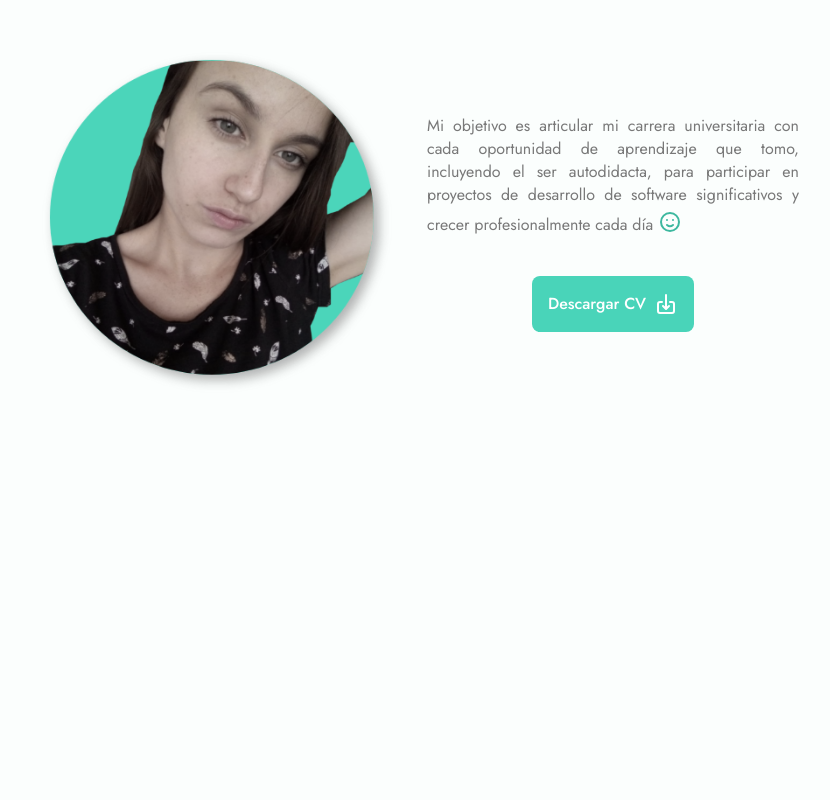
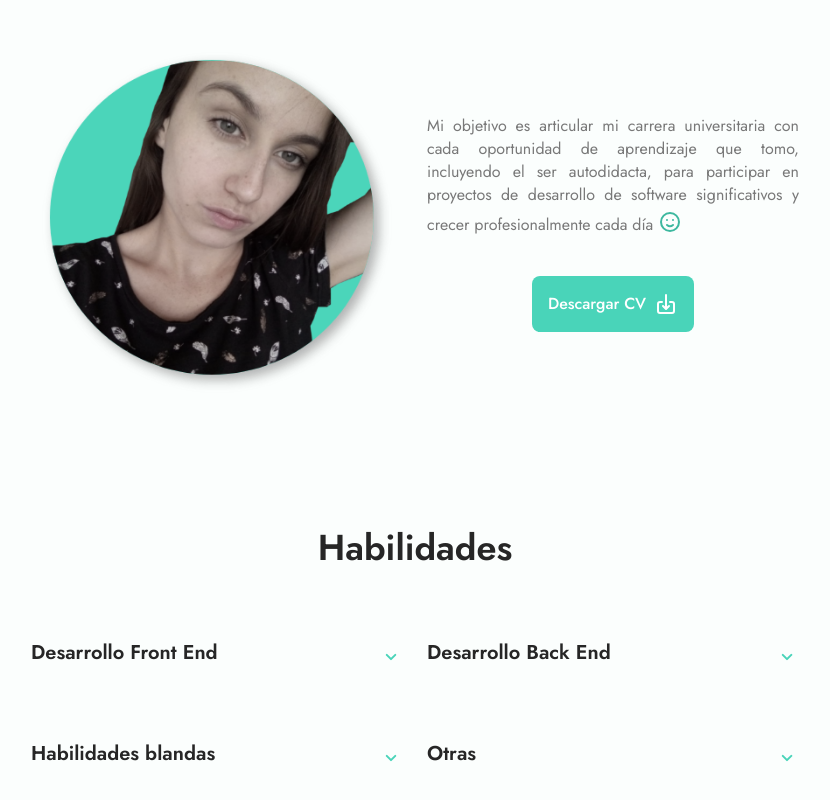
Before and after one commit to JulietaEsains/portfolio, a React (Vite) app: page / in a window 1280 px wide. Shown: the part 763-1563 px from the top of the page, without its empty margins (225-1055 px from the left). Before the commit the page ends 1188 px from the top, so only its background shows below. Built offline with nearby package versions, Linux system fonts and the light colour scheme; grey boxes are pictures that could not be loaded.

Commit message:
sección 'skills'

```diff
--- a/src/App.jsx
+++ b/src/App.jsx
@@ -1,6 +1,7 @@
 import Header from "./sections/Header";
 import Home from "./sections/Home";
 import About from "./sections/About";
+import Skills from "./sections/Skills";
 import "./styles/app.css";
 
 function App() {
@@ -10,6 +11,7 @@ function App() {
       <main className="main">
         <Home />
         <About />
+        <Skills />
       </main>
     </>
   );
--- a/src/components/header/NavItem.jsx
+++ b/src/components/header/NavItem.jsx
@@ -1,16 +1,16 @@
 import "../../styles/header/navItem.css";
 import { Link } from "react-scroll";
 
-function NavItem({ href, section, toggleMenuShown }) {
+function NavItem({ section, toggleMenuShown }) {
   return (
     <Link
       activeClass="active-link"
       spy
-      to={href}
+      to={section.href}
       className="nav__item nav__link"
       onClick={toggleMenuShown}
     >
-      {section}
+      {section.name}
     </Link>
   );
 }
--- a/src/components/header/NavMenu.jsx
+++ b/src/components/header/NavMenu.jsx
@@ -14,11 +14,10 @@ function NavMenu({ menuShown, toggleMenuShown }) {
   return (
     <div className={menuShown ? "nav__menu show-menu" : "nav__menu"}>
       <ul className="nav__list grid">
-        {sections.map((section, id) => (
+        {sections.map((section) => (
           <NavItem
-            key={id}
-            href={section.href}
-            section={section.name}
+            key={section.id}
+            section={section}
             toggleMenuShown={toggleMenuShown}
           />
         ))}
--- /dev/null
+++ b/src/components/skills/Skill.jsx
@@ -0,0 +1,16 @@
+import "../../styles/skills/skill.css";
+
+function Skill({ skill }) {
+  return (
+    <div className="skills__data">
+      <div className="skills__title">
+        <h3 className="skills__name">{skill.name}</h3>
+        {skill.img && (
+          <img src={skill.img} alt={skill.name} className="skills__img" />
+        )}
+      </div>
+    </div>
+  );
+}
+
+export default Skill;
--- /dev/null
+++ b/src/components/skills/SkillTab.jsx
@@ -0,0 +1,35 @@
+import UilAngleDown from "@iconscout/react-unicons/icons/uil-angle-down";
+import Skill from "./Skill";
+import "../../styles/skills/skillTab.css";
+import { useEffect, useState } from "react";
+
+function SkillTab({ skillTab }) {
+  const [open, setOpen] = useState(false);
+
+  useEffect(() => {
+    setOpen(skillTab.open);
+  }, []);
+
+  return (
+    <div
+      className={
+        open ? "skills__content skills__open" : "skills__content skills__closed"
+      }
+      onClick={() => setOpen(!open)}
+    >
+      <div className="skills__header">
+        <div>
+          <h1 className="skills__title">{skillTab.title}</h1>
+        </div>
+        <UilAngleDown className="skills__arrow" />
+      </div>
+      <div className="skills__list grid">
+        {skillTab.skills.map((skill) => (
+          <Skill key={skill.id} skill={skill} />
+        ))}
+      </div>
+    </div>
+  );
+}
+
+export default SkillTab;
--- /dev/null
+++ b/src/data/skillTabs.js
@@ -0,0 +1,115 @@
+export const skillTabs = [
+  {
+    id: 1,
+    title: "Desarrollo Front End",
+    skills: [
+      {
+        id: 1,
+        name: "HTML",
+        img: "https://cdn.jsdelivr.net/gh/devicons/devicon/icons/html5/html5-plain.svg",
+      },
+      {
+        id: 2,
+        name: "CSS",
+        img: "https://cdn.jsdelivr.net/gh/devicons/devicon/icons/css3/css3-plain.svg",
+      },
+      {
+        id: 3,
+        name: "Javascript",
+        img: "https://cdn.jsdelivr.net/gh/devicons/devicon/icons/javascript/javascript-plain.svg",
+      },
+      {
+        id: 4,
+        name: "Typescript",
+        img: "https://cdn.jsdelivr.net/gh/devicons/devicon/icons/typescript/typescript-plain.svg",
+      },
+      {
+        id: 5,
+        name: "React",
+        img: "https://cdn.jsdelivr.net/gh/devicons/devicon/icons/react/react-original.svg",
+      },
+      {
+        id: 6,
+        name: "Angular",
+        img: "https://cdn.jsdelivr.net/gh/devicons/devicon/icons/angularjs/angularjs-plain.svg",
+      },
+      {
+        id: 7,
+        name: "Thymeleaf",
+        img: "",
+      },
+    ],
+    open: false,
+  },
+  {
+    id: 2,
+    title: "Desarrollo Back End",
+    skills: [
+      {
+        id: 1,
+        name: "Java",
+        img: "https://cdn.jsdelivr.net/gh/devicons/devicon/icons/java/java-original.svg",
+      },
+      {
+        id: 2,
+        name: "Spring",
+        img: "https://cdn.jsdelivr.net/gh/devicons/devicon/icons/spring/spring-original.svg",
+      },
+      {
+        id: 3,
+        name: "MySQL",
+        img: "https://cdn.jsdelivr.net/gh/devicons/devicon/icons/mysql/mysql-original.svg",
+      },
+      {
+        id: 4,
+        name: "UML",
+        img: "",
+      },
+    ],
+    open: false,
+  },
+  {
+    id: 3,
+    title: "Habilidades blandas",
+    skills: [
+      {
+        id: 1,
+        name: "Trabajo en equipo",
+        img: "",
+      },
+      {
+        id: 2,
+        name: "Organización",
+        img: "",
+      },
+      {
+        id: 3,
+        name: "Manejo del tiempo",
+        img: "",
+      },
+      {
+        id: 4,
+        name: "Resolución de problemas",
+        img: "",
+      },
+    ],
+    open: false,
+  },
+  {
+    id: 4,
+    title: "Otras",
+    skills: [
+      {
+        id: 1,
+        name: "Inglés (nivel C2)",
+        img: "",
+      },
+      {
+        id: 2,
+        name: "Lunacy (Diseño de UI)",
+        img: "",
+      },
+    ],
+    open: false,
+  },
+];
--- /dev/null
+++ b/src/sections/Skills.jsx
@@ -0,0 +1,25 @@
+import { useState, useEffect } from "react";
+import SkillTab from "../components/skills/SkillTab";
+import { skillTabs as data } from "../data/skillTabs";
+import "../styles/skills/skills.css";
+
+function Skills() {
+  const [skillTabs, setSkillTabs] = useState([]);
+
+  useEffect(() => {
+    setSkillTabs(data);
+  }, []);
+
+  return (
+    <section className="skills section" id="skills">
+      <h2 className="section__title">Habilidades</h2>
+      <div className="skills__container container grid">
+        {skillTabs.map((skillTab) => (
+          <SkillTab key={skillTab.id} skillTab={skillTab} />
+        ))}
+      </div>
+    </section>
+  );
+}
+
+export default Skills;
--- /dev/null
+++ b/src/styles/skills/skill.css
@@ -0,0 +1,15 @@
+.skills__title {
+  display: flex;
+  justify-content: space-between;
+  align-items: center;
+  margin-bottom: var(--mb-0-5);
+}
+
+.skills__name {
+  font-size: var(--normal-font-size);
+  font-weight: var(--medium-font);
+}
+
+.skills__img {
+  height: 40px;
+}
--- /dev/null
+++ b/src/styles/skills/skillTab.css
@@ -0,0 +1,46 @@
+.skills__header {
+  display: flex;
+  align-items: center;
+  margin-bottom: var(--mb-2-5);
+  cursor: pointer;
+}
+
+.skills__arrow {
+  font-size: 2rem;
+  color: var(--first-color);
+  margin-left: auto;
+  transition: 0.4s;
+}
+
+.skills__title {
+  font-size: var(--h3-font-size);
+}
+
+.skills__list {
+  row-gap: 1.5rem;
+  padding-left: 0.7rem;
+  transition: 0.4s;
+}
+
+.skills__closed .skills__list {
+  height: 0;
+  overflow: hidden;
+}
+
+.skills__open .skills__list {
+  height: max-content;
+  margin-bottom: var(--mb-2-5);
+}
+
+.skills__open .skills__arrow {
+  transform: rotate(-180deg);
+}
+
+/* MEDIA QUERIES */
+
+/* Para dispositivos pequeños */
+@media screen and (max-width: 350px) {
+  .skills__title {
+    font-size: var(--normal-font-size);
+  }
+}
--- /dev/null
+++ b/src/styles/skills/skills.css
@@ -0,0 +1,3 @@
+.skills__container {
+    row-gap: 0;
+}
```
